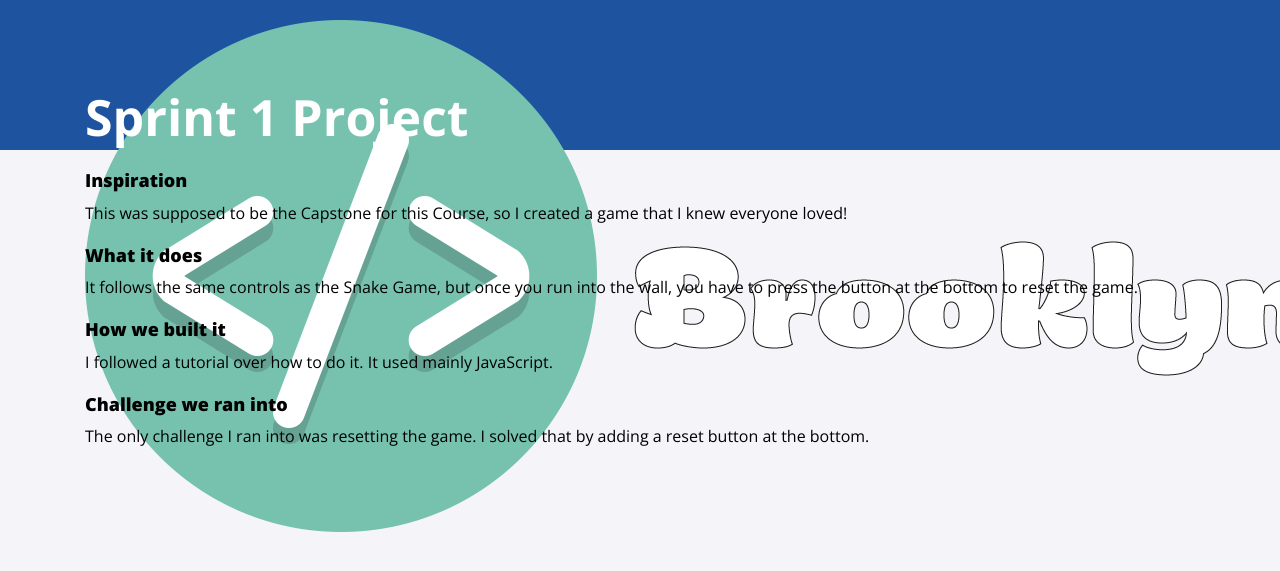
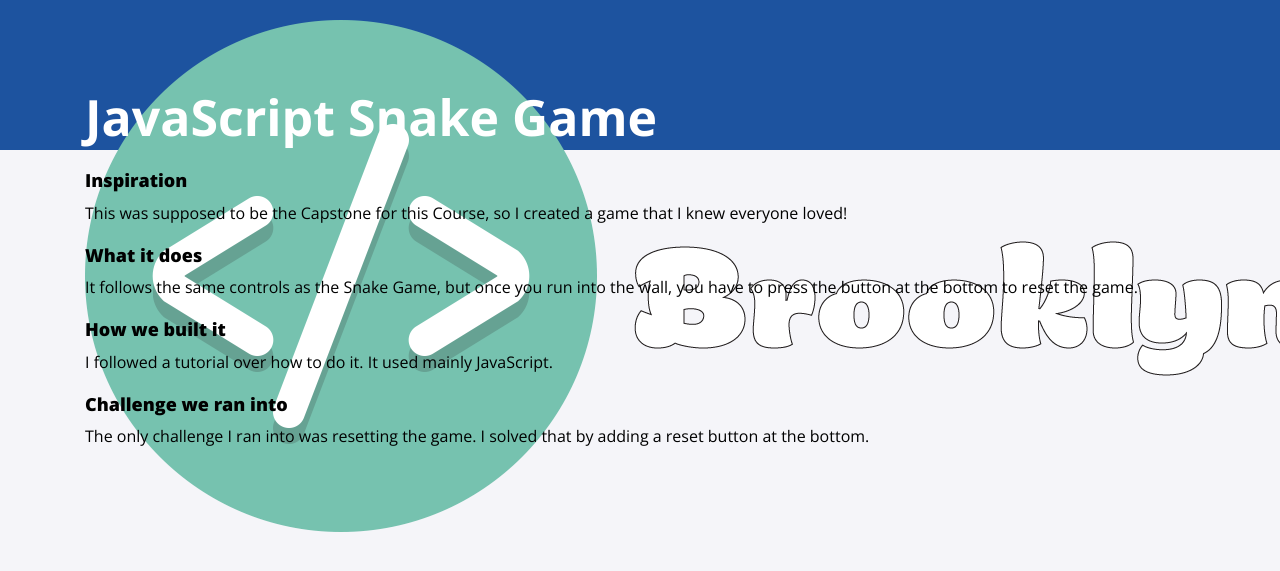
Before and after one commit to BrookTheBook/brookthebook.github.io, a Jekyll site: the page built from projects/sprint1.md, in a window 1280 px wide. Shown: the top 571 px of the page. Built offline with Jekyll 4.4.1, drawn with Linux system fonts in a browser that asks for light colours; nearby versions of some CDN libraries.

Commit message:
Update sprint1.md

```diff
--- a/projects/sprint1.md
+++ b/projects/sprint1.md
@@ -1,5 +1,5 @@
 ---
-title: Sprint 1 Project
+title: JavaScript Snake Game
 layout: page
 ---
 
```
